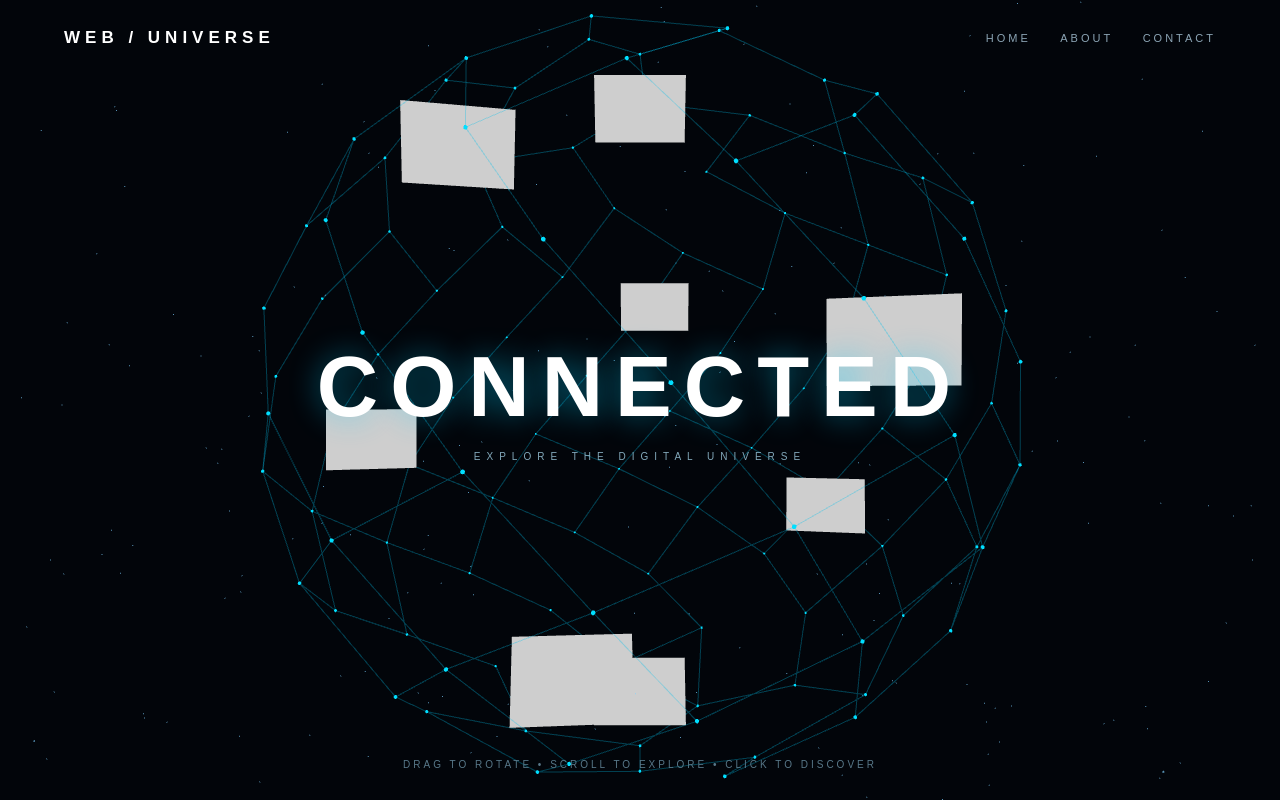
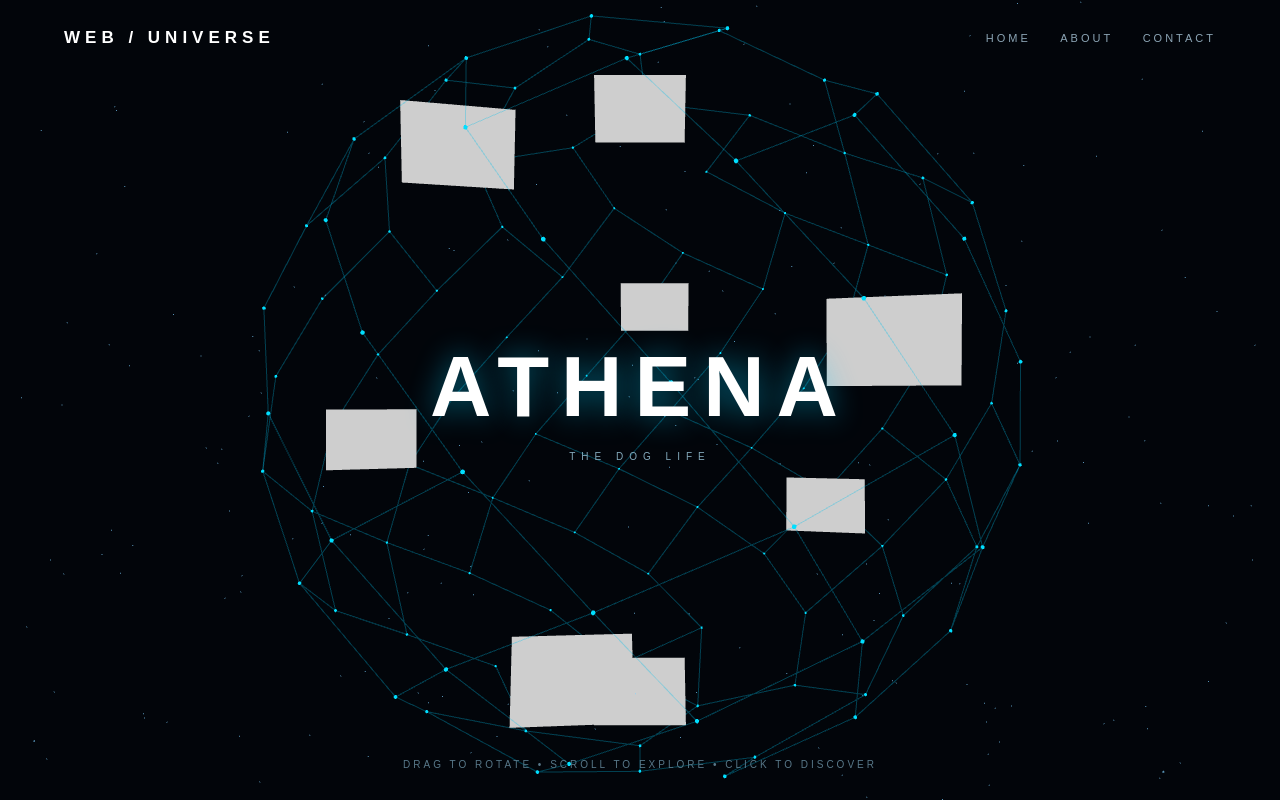
Before and after one commit to HorsmanCode/HTML-1_0318-923780732897589147984279581274897, a plain HTML site: page index.html in a window 1280 px wide. Drawn offline with nearby package versions, Linux system fonts and the light colour scheme; animation ran at ten frames a second.

Commit message:
Update header text to 'ATHENA' and 'THE DOG LIFE'

```diff
--- a/index.html
+++ b/index.html
@@ -139,8 +139,8 @@ nav a:hover { color:#00eaff; }
 </header>
 
 <div class="center">
-  <h1>CONNECTED</h1>
-  <p>EXPLORE THE DIGITAL UNIVERSE</p>
+  <h1>ATHENA</h1>
+  <p>THE DOG LIFE</p>
 </div>
 
 <div class="hint">
```
